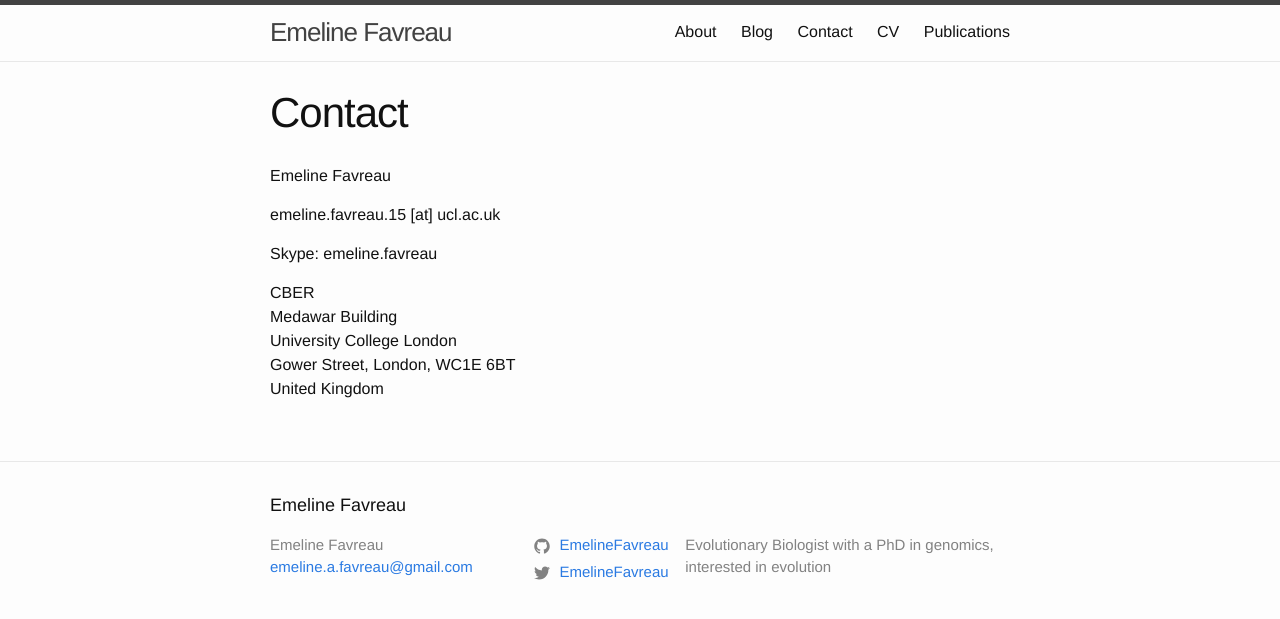
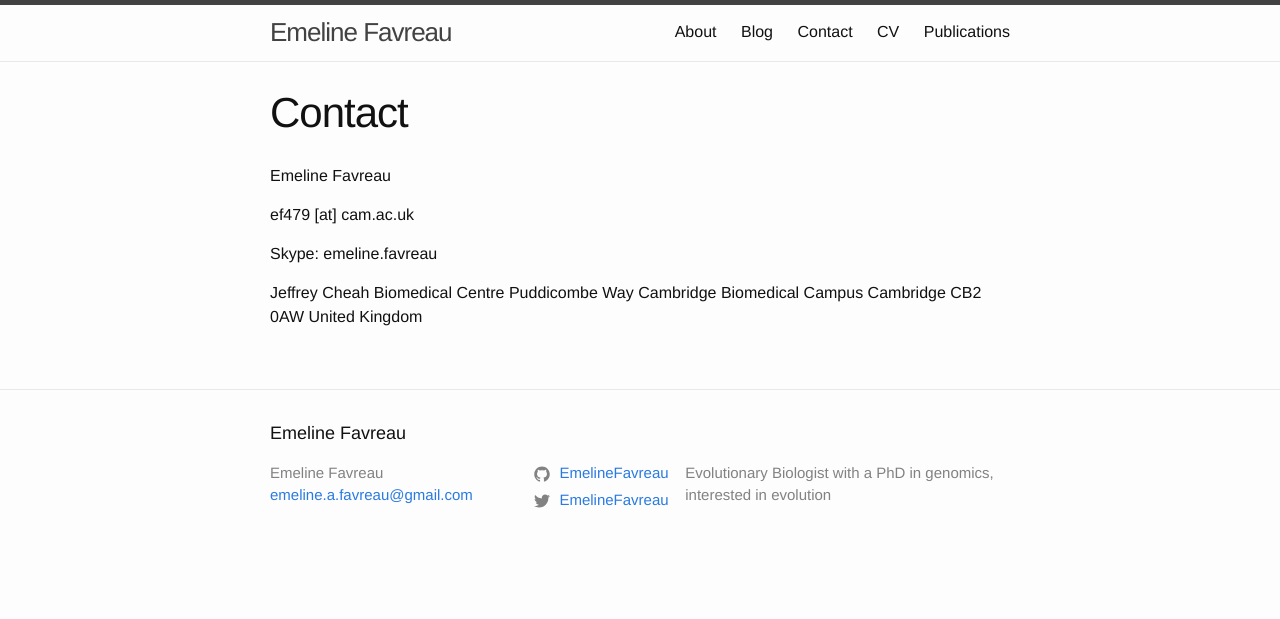
Before and after one commit to EmelineFavreau/EmelineFavreau.github.io, a Jekyll site: the page built from contact.md, in a window 1280 px wide. Shown: the top 619 px of the page. Built offline with Jekyll 4.4.1, drawn with Linux system fonts in a browser that asks for light colours.

Commit message:
adding new job

```diff
--- a/contact.md
+++ b/contact.md
@@ -6,13 +6,14 @@ permalink: /contact/
 
 Emeline Favreau
 
-emeline.favreau.15 [at] ucl.ac.uk
+ef479 [at] cam.ac.uk
 
 Skype: emeline.favreau
 
 
-CBER
-Medawar Building
-University College London
-Gower Street, London, WC1E 6BT
+Jeffrey Cheah Biomedical Centre
+Puddicombe Way
+Cambridge Biomedical Campus
+Cambridge
+CB2 0AW
 United Kingdom
```
Also changed, not shown: _posts/2023-05-15-New-job-in-rare-diseases.md (added, +7 -0 lines), about.md (+5 -5 lines), cv.md (+2 -1 lines), index.md (+1 -1 lines), publications.md (+5 -2 lines).
